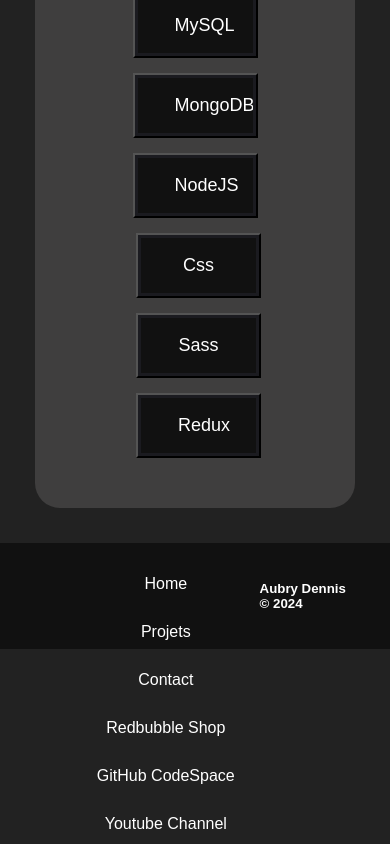
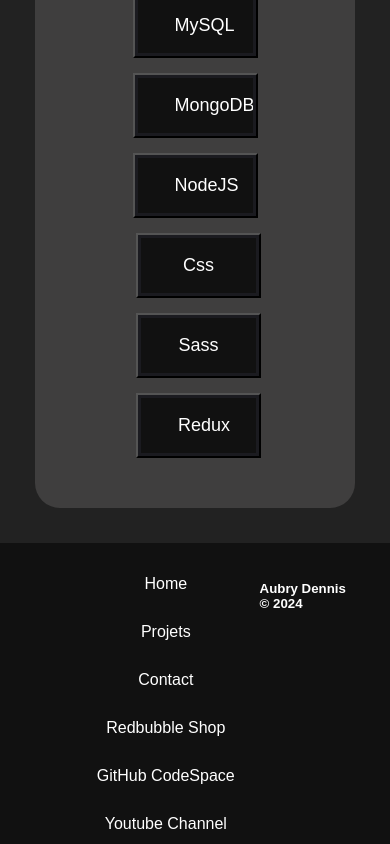
Before and after one commit to DennAmo/portfolio-projet-12, a React (Create React App) app: page / in a window 390 px wide. Shown: the part 1201-2045 px from the top of the page. Built offline with nearby package versions, Linux system fonts and the light colour scheme.

Commit message:
fix footer mobile

```diff
--- a/src/styles/App.css
+++ b/src/styles/App.css
@@ -796,6 +796,9 @@
     display: flex;
     flex-direction: column;
   }
+  footer {
+    padding-bottom: 25vh;
+  }
   nav {
     display: flex;
     justify-content: center;
--- a/src/styles/components/_nav.scss
+++ b/src/styles/components/_nav.scss
@@ -339,6 +339,10 @@
     flex-direction: column;
   }
 
+  footer {
+    padding-bottom: 25vh;
+  }
+
   nav {
     display: flex;
     justify-content: center;
```
Also changed, not shown: 1 other file (tests, documents, lock files or other folders).
